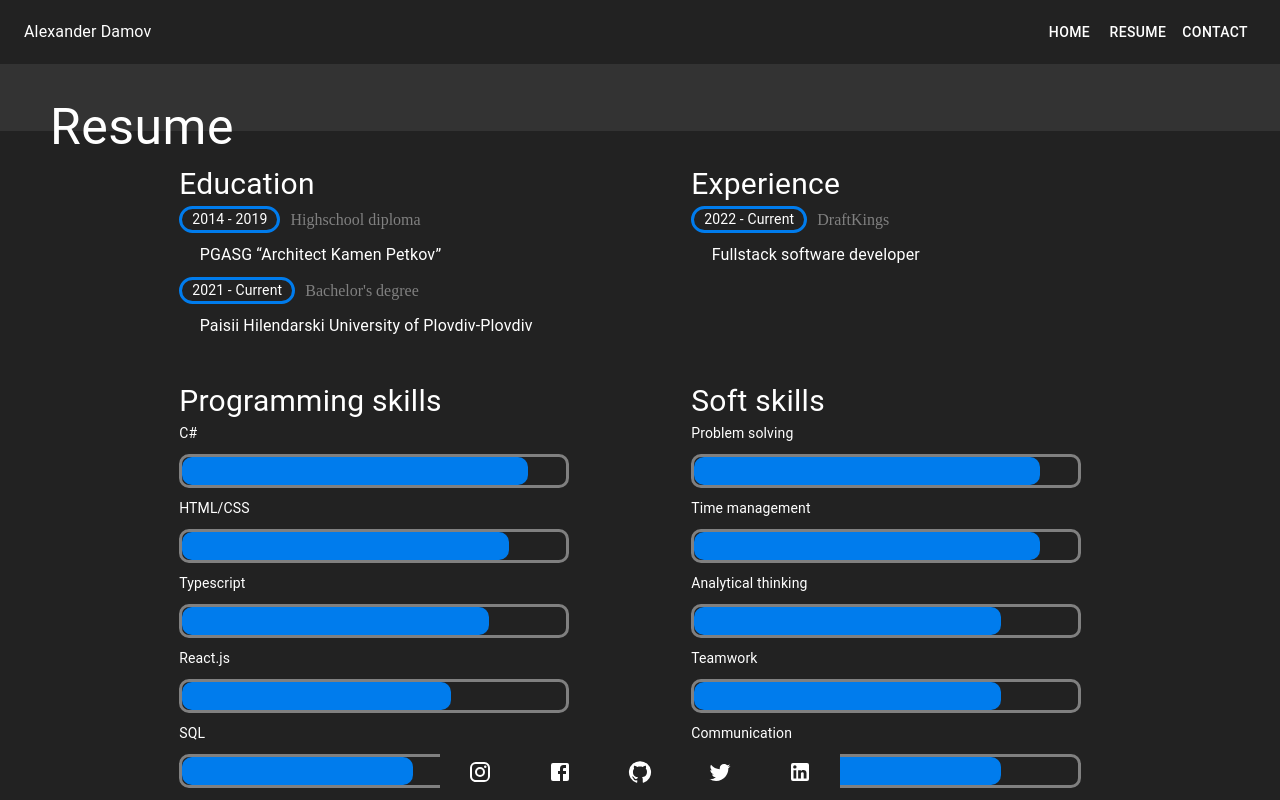
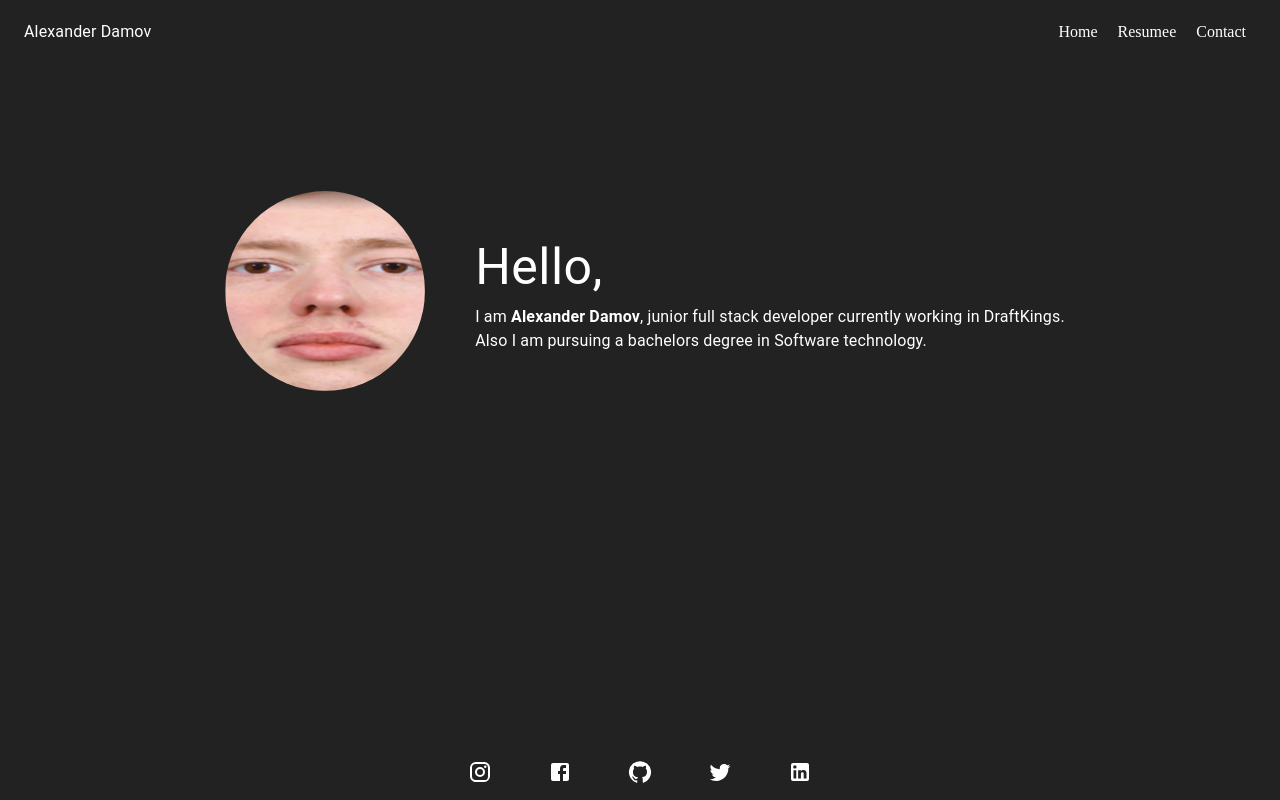
Before and after one commit to st0ppers/resume, a React (Create React App) app: page /Home in a window 1280 px wide. Built offline with nearby package versions, Linux system fonts and the light colour scheme.

Commit message:
Fix route  provider

```diff
--- a/src/Header/Header.tsx
+++ b/src/Header/Header.tsx
@@ -2,16 +2,16 @@ import {
   AppBar,
   Box,
   Button,
-  Link,
   Toolbar,
   Typography,
 } from "@mui/material";
 import React, { useState } from "react";
 import { backgroundColor, borderStyle,  } from "../css/Css";
+import { Link, Navigate } from "react-router-dom";
 
 export const Header = () => {
-  const navItems = ["Home", "Resume", "Contact"];
-  const [page,setPage] = useState("About me");
+  const navItems = ["Home", "Resumee", "Contact"];
+  const [page,setPage] = useState("About Me");
 
   return (
     <Box>
@@ -20,13 +20,10 @@ export const Header = () => {
           <Typography>Alexander Damov</Typography>
             <Box >
               {navItems.map((item) => (
-                <Button href={`${item}`} key={item} sx={{ color:"#fff", borderBottom: item === page ?  borderStyle : "" }}
-                onClick={() => {
-                    setPage(item);
-                 }}>
-                  {item}
-                </Button>
-              ))}
+              <a key={item}
+              onClick={() =>  setPage(item)}
+              style={{color:"#fff",textDecoration:"none",padding:"0 10px",borderBottom: item === page ?  borderStyle : ""}}
+              href={item}>{item}</a>))}
             </Box>
         </Toolbar>
       </AppBar>
--- /dev/null
+++ b/src/Pages/LandingPage.tsx
@@ -0,0 +1,5 @@
+import { Outlet } from "react-router-dom";
+
+export default function LandingPage() {
+  return <Outlet />;
+}
--- a/src/index.tsx
+++ b/src/index.tsx
@@ -7,13 +7,27 @@ import { Footer } from "./Footer/Footer";
 import { createBrowserRouter, RouterProvider } from "react-router-dom";
 import { Resume } from "./Pages/Resume";
 import { Contact } from "./Pages/Contact";
+import LandingPage from "./Pages/LandingPage";
 
 const root = ReactDOM.createRoot(
   document.getElementById("root") as HTMLElement
 );
 const router = createBrowserRouter([
   {
-    path: "",
+    path: "/",
+    element: (
+      <LandingPage/>
+    ),
+    errorElement: (
+      <Container>
+        <Header />
+        <Home />
+        <Footer />
+      </Container>
+    ),
+    children: [
+      {
+        path: "resume/Home",
         element: (
           <React.StrictMode>
             <Container>
@@ -25,49 +39,71 @@ const router = createBrowserRouter([
         ),
       },
       {
-    path: "/Home",
+        path: "resume/Resumee",
         element: (
           <React.StrictMode>
             <Container>
               <Header />
-          <Home />
+              <Resume />
               <Footer />
             </Container>
           </React.StrictMode>
         ),
       },
       {
-    path: "/Resume",
+        path: "resume/Contact",
         element: (
           <React.StrictMode>
             <Container>
               <Header />
-          <Resume/>
+              <Contact />
               <Footer />
             </Container>
           </React.StrictMode>
         ),
       },
-  {
-    path: "/contact",
-    element: (
-      <React.StrictMode>
-        <Container>
-          <Header />
-          <Contact/>
-          <Footer />
-        </Container>
-      </React.StrictMode>
-    )
+    ],
   },
+  // {
+  //   path: "/Home",
+  //   element: (
+  //     <React.StrictMode>
+  //       <Container>
+  //         <Header />
+  //         <Home />
+  //         <Footer />
+  //       </Container>
+  //     </React.StrictMode>
+  //   ),
+  // // },
+  // {
+  //   path: "/Resume",
+  //   element: (
+  //     <React.StrictMode>
+  //       <Container>
+  //         <Header />
+  //         <Resume />
+  //         <Footer />
+  //       </Container>
+  //     </React.StrictMode>
+  //   ),
+  // },
+  // {
+  //   path: "/Contact",
+  //   element: (
+  //     <React.StrictMode>
+  //       <Container>
+  //         <Header />
+  //         <Contact />
+  //         <Footer />
+  //       </Container>
+  //     </React.StrictMode>
+  //   ),
+  // },
 ]);
 
 root.render(
   <React.StrictMode>
-        <Container>
-          <Header />
-          <Resume/>
-          <Footer />
-        </Container>
+    <RouterProvider router={router} />
   </React.StrictMode>
 );
```
Lines whose indentation alone changed are shown as unchanged.
